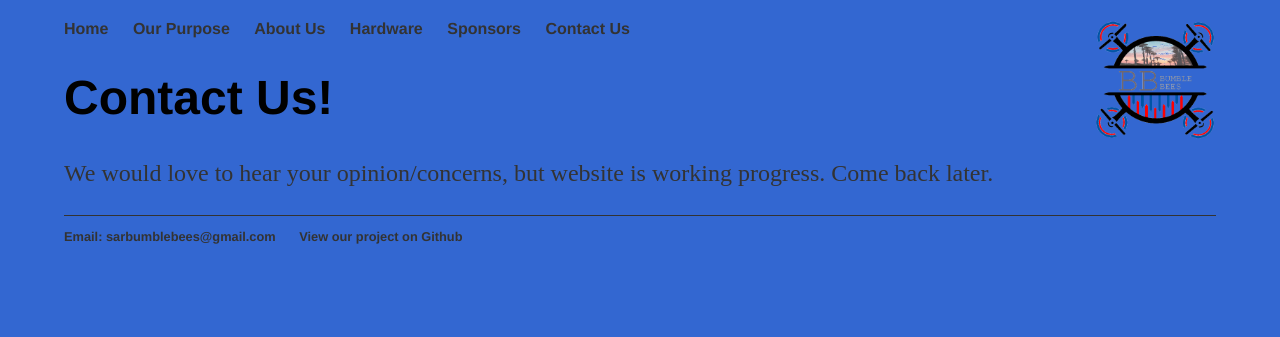
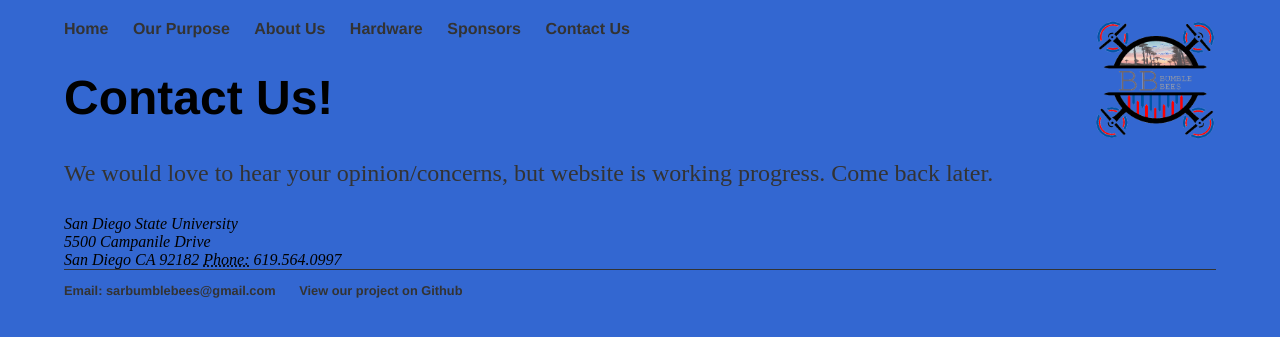
Before and after one commit to ColtonBeery/sarbumblebees, a Jekyll site: the page built from contact/index.html, in a window 1280 px wide. Shown: the top 337 px of the page. Built offline with Jekyll 4.4.1, drawn with Linux system fonts in a browser that asks for light colours.

Commit message:
Update index.html

```diff
--- a/contact/index.html
+++ b/contact/index.html
@@ -7,3 +7,11 @@ title: Contact Us - SAR Bumblebees
 	<p>We would love to hear your opinion/concerns, but website is working progress. Come back later.</p>
 
 </div><!-- /.blurb -->
+
+<address>
+    San Diego State University<br />
+    5500 Campanile Drive <br />
+    San Diego CA 92182
+    <abbr title="Phone">Phone:</abbr>
+    619.564.0997
+</address>
```
